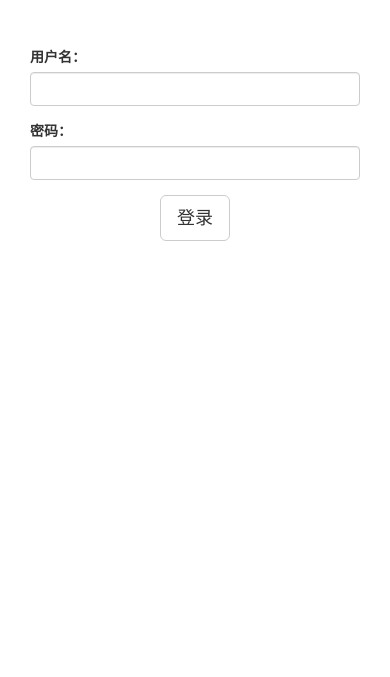
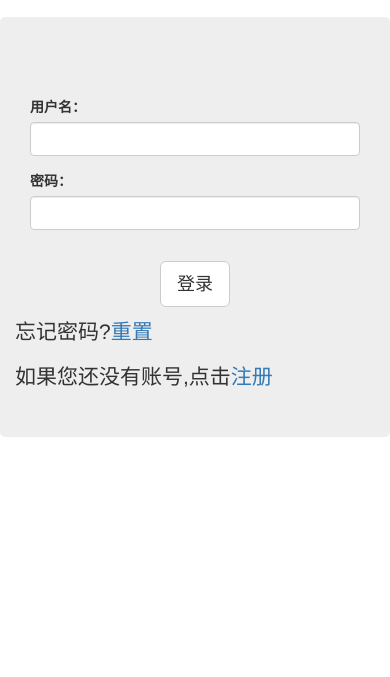
Before and after one commit to HIT-Go-Forward/Online-Course-Sharing-Platform, a Django app: page /login/ in a window 390 px wide. Shown: the part 55-732 px from the top of the page. Run offline with Django 3.2, Linux system fonts and the light colour scheme; some libraries are stand-ins or nearby versions.

Commit message:
login and register

```diff
--- a/online_course/static/css/main.css
+++ b/online_course/static/css/main.css
@@ -12,3 +12,17 @@ footer{
 #register{
     margin-top: 50px;
 }
+.jumbotron{
+    margin-top: 5%;
+    border: 1px #838383;
+    border-radius: 5px;
+}
+#success_message{
+    color:#27AE60;
+}
+#warning_message{
+    color: #d58512;
+}
+#error_message{
+    color: #990000;
+}
--- a/online_course/templates/account/login.html
+++ b/online_course/templates/account/login.html
@@ -1,6 +1,6 @@
 {% extends 'base.html' %}
 {% load staticfiles %}
-
+{% load i18n %}
 {% block title %}登录{% endblock %}
 
 {% block css %}
@@ -8,36 +8,59 @@
 {% endblock %}
 
 {% block content %}
-        <form action="." method="post" id="login" class="form-horizontal col-md-8 col-md-offset-2">{% csrf_token %}
-            <div class="form-group col-md-8">
+    {% if not user.username %}
+        <div class="jumbotron col-md-8 col-md-offset-2">
+            <form action="." method="post" id="login" class="form-horizontal">{% csrf_token %}
+                <div class="form-group col-md-7">
                     <label for="id_username" class="col-md-5 control-label">用户名：</label>
                     <div class="col-md-6 text-left">{{ form.username }}</div>
                 </div>
-            <div class="form-group col-md-8">
+                <div class="form-group col-md-7">
                     <label for="id_password" class="col-md-5 control-label">密码：</label>
                     <div class="col-md-6 text-left">{{ form.password }}</div>
                 </div>
-            <div class="text-center col-md-8">
+                <div class="form-group col-md-7 col-md-offset-3 text-center">
+                    <div id="success_message"></div>
+                    <div id="warning_message"></div>
+                    <div id="error_message"></div>
+                </div>
+                <div class="text-center col-md-7">
                     <a class="btn btn-default btn-lg" id="login_submit">登录</a>
                 </div>
             </form>
+            <p style="margin-top: 10px;">{% trans '忘记密码?' %}<a href="#">{% trans '重置' %}</a></p>
+            <p style="margin-top: 10px;">{% trans '如果您还没有账号,点击' %}<a href="{% url 'register' %}">{% trans '注册' %}</a>
+            </p>
+        </div>
+    {% else %}
+        <div class="jumbotron col-md-8 col-md-offset-2">
+            <h3>您已登录！点击<a href="{% url 'logout' %}">登出</a></h3>
+        </div>
+    {% endif %}
 {% endblock %}
 
 {% block javascript %}
     <script>
         $(function () {
-    var csrftoken=$("[name=csrfmiddlewaretoken]").val();
+            var csrftoken = $("[name=csrfmiddlewaretoken]").val();
             $("#login_submit").click(function () {
                 $.ajax({
                     url:{% url 'login' %},
-            type:"post",
-            data:{"username":$("#id_username").val(),"password":$("#id_password").val(),"csrfmiddlewaretoken":csrftoken},
-            success:function(e){
-                if(e.code==0){
-                    window.location.href='{{ next }}';
+                    type: "post",
+                    data: {
+                        "username": $("#id_username").val(),
+                        "password": $("#id_password").val(),
+                        "csrfmiddlewaretoken": csrftoken
+                    },
+                    success: function (e) {
+                        if (e.code == 0) {
+                            $("#success_message").text('登陆成功！');
+                            setTimeout(function () {
+                                window.location.href = '{{ next }}';
+                            }, 1000);
                         }
-                else{
-                    alert(e.message);
+                        else {
+                            $("#error_message").text(e.message)
                         }
                     },
                 })
```
Also changed, not shown: online_course/templates/account/register.html (+25 -9 lines). Lines whose indentation alone changed are shown as unchanged.
